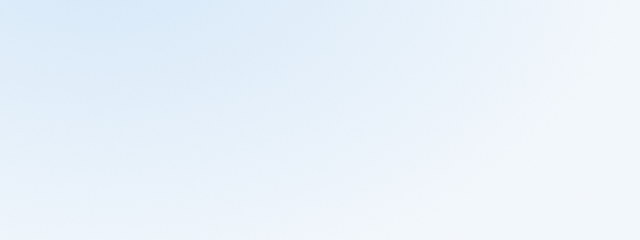
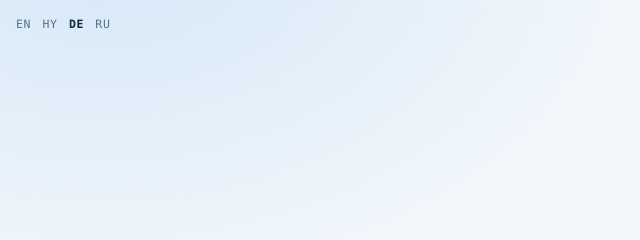
Before and after one commit to ArtyomGinoyan/mher-digital-card, a plain HTML site: page de/index.html in a window 1280 px wide. Shown: the top 240 px of the page, 0-640 px from the left. Drawn offline with Linux system fonts and the light colour scheme.

Commit message:
Add a language switcher directly on the splash
Previously the langbar only lived inside the card, below the splash --
you had to dismiss the current language's splash before you could even
see the option to switch. Now it's reachable immediately.

```diff
--- a/de/index.html
+++ b/de/index.html
@@ -23,6 +23,12 @@
   <input type="checkbox" id="theme-switch">
   <span class="theme-switch-track"><span class="theme-switch-thumb"></span></span>
 </label>
+<nav class="intro-langbar" aria-label="Language">
+  <a href="../en/">EN</a>
+  <a href="../">HY</a>
+  <span class="current">DE</span>
+  <a href="../ru/">RU</a>
+</nav>
 <a href="#card" class="intro-section">
   <div class="intro-content">
     <div class="intro-eyebrow"><span class="live-dot"></span>Digitale Visitenkarte</div>
--- a/style.css
+++ b/style.css
@@ -132,6 +132,17 @@ main { width: 100%; max-width: 760px; padding: 2.2rem 1.5rem 3rem; display: flex
 .langbar a, .variantbar a { color: var(--muted); text-decoration: none; }
 .langbar a:hover, .variantbar a:hover { color: var(--accent-deep); }
 .langbar .current, .variantbar .current { color: var(--ink); font-weight: 600; }
+
+/* language switcher reachable straight from the splash, without dismissing
+   it first -- fixed like the theme switch, opposite corner */
+.intro-langbar {
+  position: fixed; top: 1rem; left: 1rem; z-index: 1000;
+  display: flex; gap: .7rem;
+  font-family: var(--font-mono); font-size: .72rem; letter-spacing: .06em; text-transform: uppercase; color: var(--muted);
+}
+.intro-langbar a { color: var(--muted); text-decoration: none; }
+.intro-langbar a:hover, .intro-langbar a:focus-visible { color: var(--accent-deep); }
+.intro-langbar .current { color: var(--ink); font-weight: 600; }
 
 /* ---- theme switch (pure CSS, no JS) ---- */
 .theme-switch {
```
Also changed, not shown: en/index.html (+6 -0 lines), index.html (+6 -0 lines), ru/index.html (+6 -0 lines).
